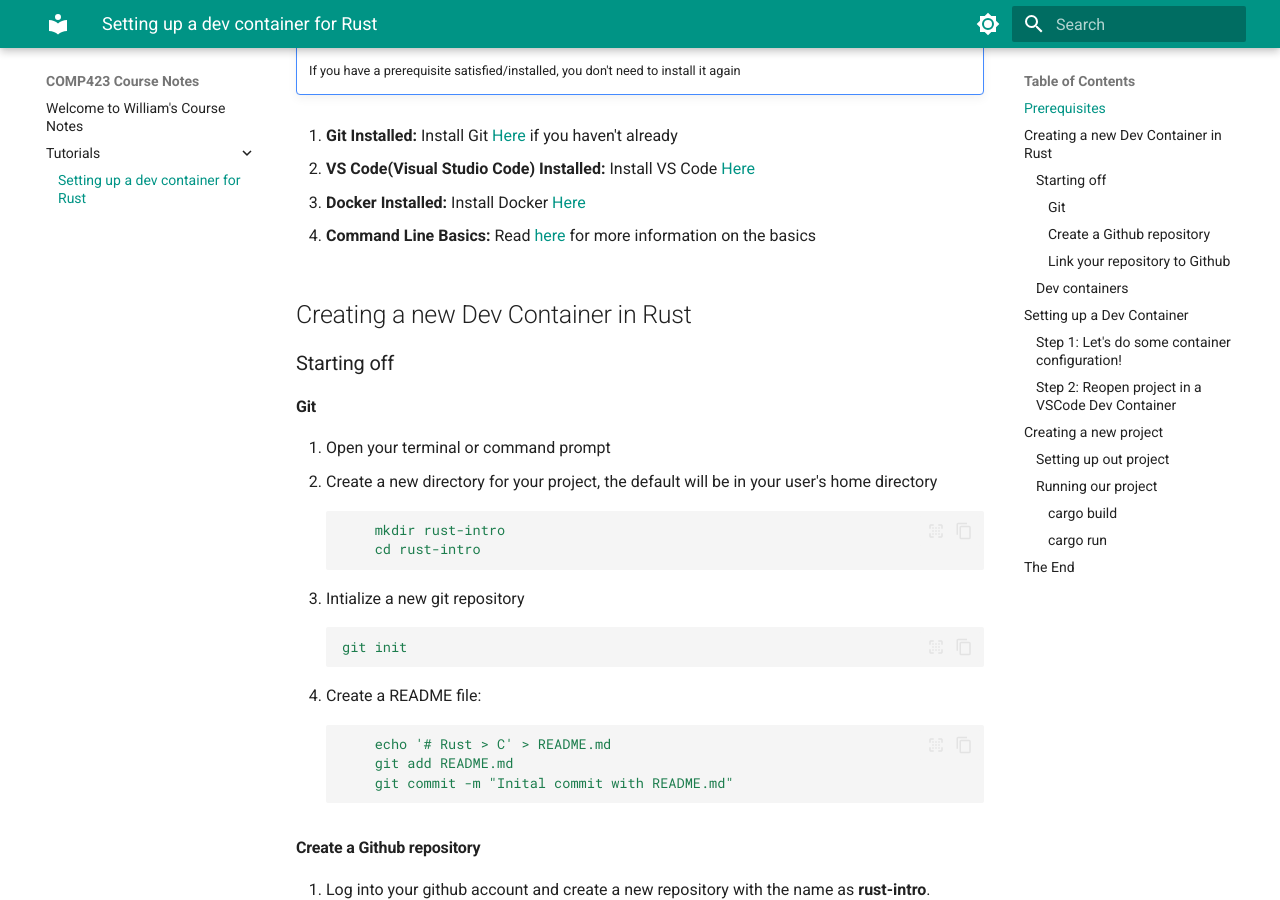
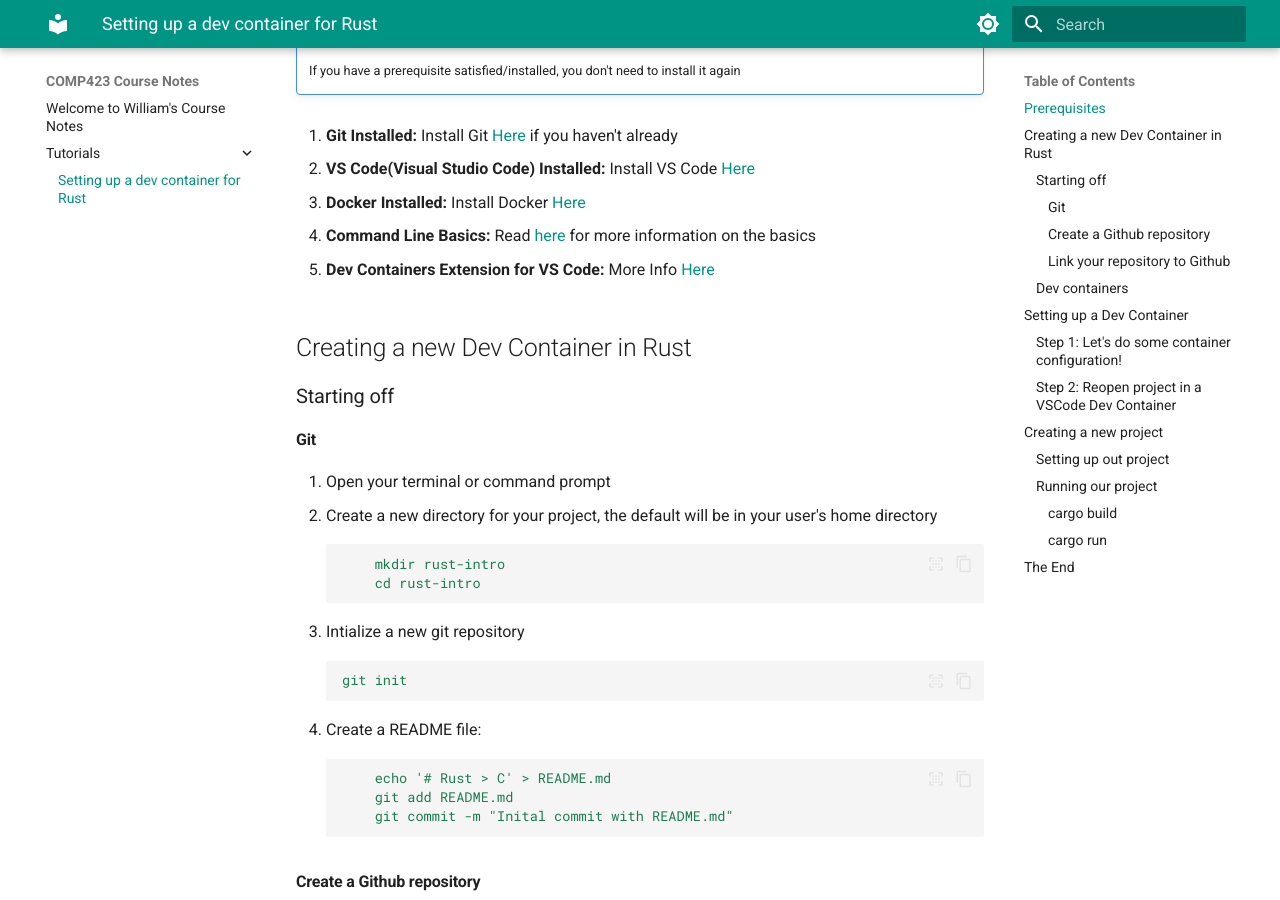
Before and after one commit to wvmillen/comp423-course-notes, an MkDocs documentation site: the page built from docs/tutorials/rust-setup.md, in a window 1280 px wide and 900 px high, scrolled down 323 px. Built offline with MkDocs 1.6.1 and Material for MkDocs 9.7.7, drawn with Linux system fonts in a browser that asks for light colours.

Commit message:
Added Dev Container PreReq

```diff
--- a/docs/tutorials/rust-setup.md
+++ b/docs/tutorials/rust-setup.md
@@ -13,6 +13,8 @@
 3. **Docker Installed:** Install Docker [Here](https://www.docker.com/products/docker-desktop)
 
 4. **Command Line Basics:** Read [here](https://developer.mozilla.org/en-US/docs/Learn_web_development/Getting_started/Environment_setup/Command_line) for more information on the basics
+
+5. **Dev Containers Extension for VS Code:** More Info [Here](https://marketplace.visualstudio.com/items?itemName=ms-vscode-remote.remote-containers)
 
 ## Creating a new Dev Container in Rust
 
```
